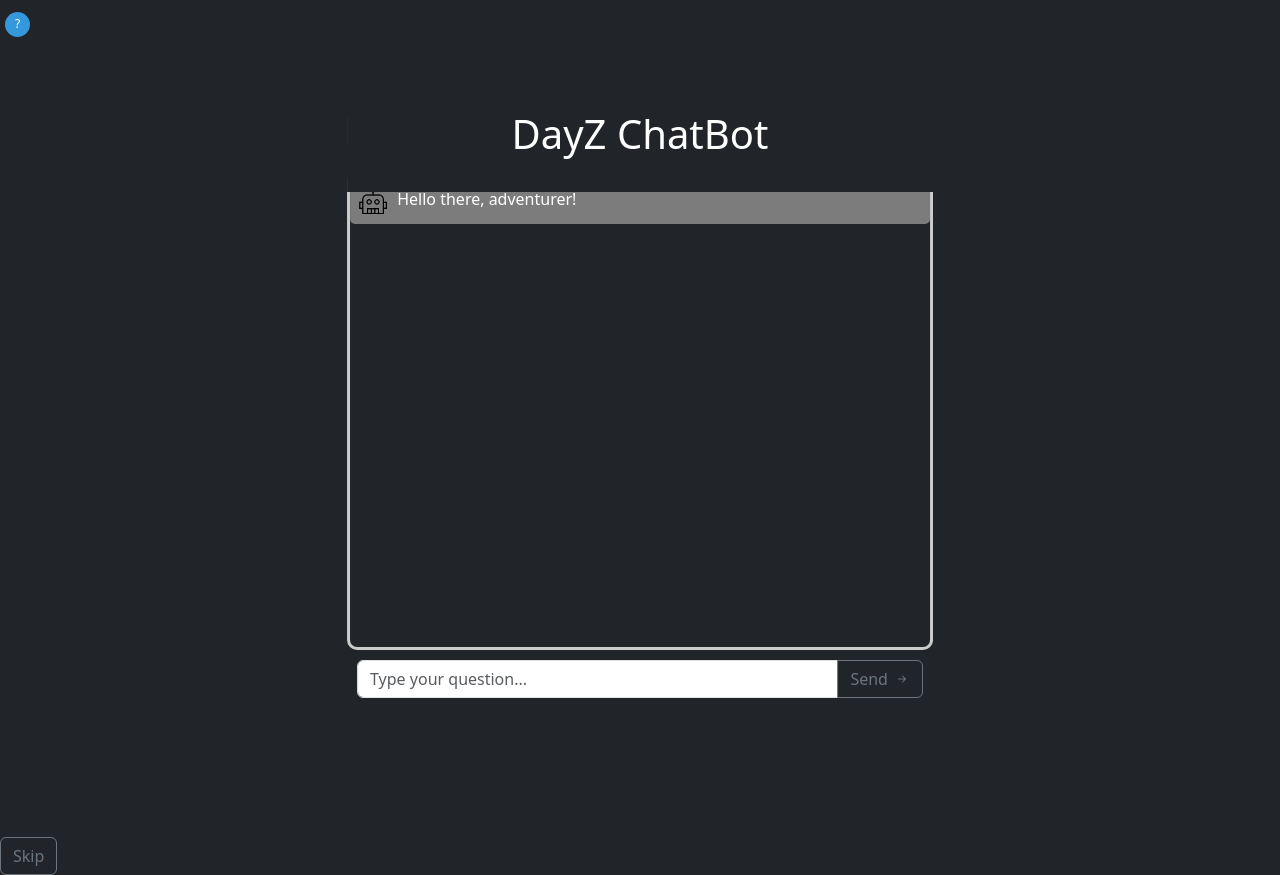
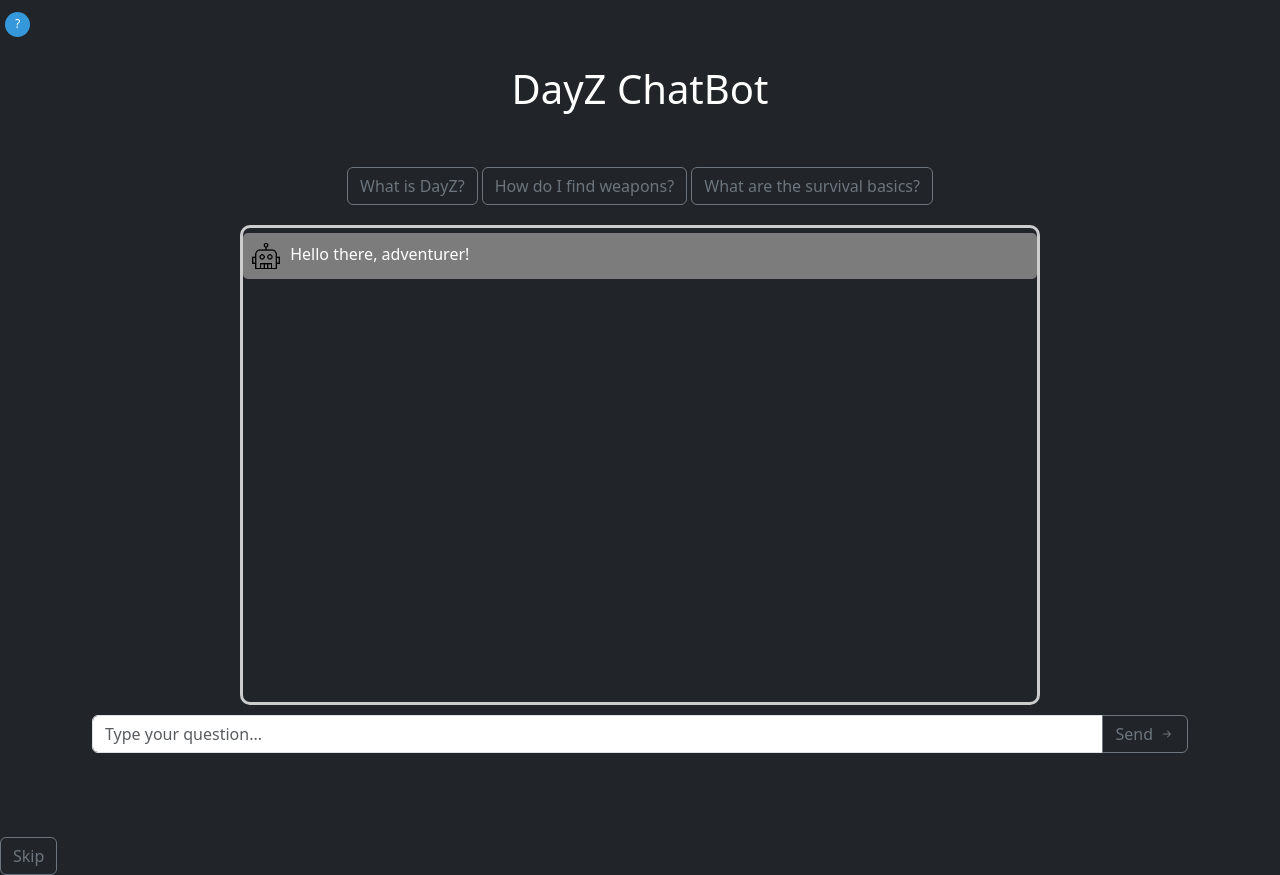
Before and after one commit to Zarser/Dayz-Support-Bot, a website: page index.html in a window 1280 px wide. Drawn offline with nearby package versions, Linux system fonts and the light colour scheme.

Commit message:
Update index.html

```diff
--- a/index.html
+++ b/index.html
@@ -6,7 +6,7 @@
     <meta http-equiv="Expires" content="0">
     <meta charset="UTF-8">
     <meta name="viewport" content="width=device-width, initial-scale=1.0">
-    <link rel="icon" src="bot.png">
+    <link rel="icon" href="bot.png"> <!-- Fixed href attribute -->
     <link rel="stylesheet" href="style.css">
     <link href="https://cdn.jsdelivr.net/npm/bootstrap@5.3.1/dist/css/bootstrap.min.css" rel="stylesheet" integrity="sha384-4bw+/aepP/YC94hEpVNVgiZdgIC5+VKNBQNGCHeKRQN+PtmoHDEXuppvnDJzQIu9" crossorigin="anonymous">
     <title>DayZ Bot</title>
@@ -20,29 +20,27 @@
     </div>
 
     <div class="container">
-        <div class="position-absolute top-50 start-50 translate-middle overflow-hidden">
+        <div class="position-relative">
             <div class="chat-container">
-                <nav class="navbar bg-dark border-body position-absolute top-0 start-50 translate-middle-x" data-bs-theme="dark">
-                    <h1 class=""><p class="text-body-emphasis">DayZ ChatBot</p></h1>
+                <nav class="navbar bg-dark border-body" data-bs-theme="dark">
+                    <h1><p class="text-body-emphasis">DayZ ChatBot</p></h1>
                 </nav>
                 <div class="example-questions text-center">
                     <button class="btn btn-outline-secondary" onclick="askBot('What is DayZ?')">What is DayZ?</button>
                     <button class="btn btn-outline-secondary" onclick="askBot('How do I find weapons?')">How do I find weapons?</button>
                     <button class="btn btn-outline-secondary" onclick="askBot('What are the survival basics?')">What are the survival basics?</button>
                 </div>
-                <div class="chat-box" id="chatBox">
-
-                </div>
+                <div class="chat-box" id="chatBox"></div>
                 <div class="user-input input-group">
                     <input type="text" id="userInput" class="form-control" placeholder="Type your question...">
-                    <button id="sendBtn" class="btn btn-outline-secondary icon-link icon-link-hover" type="button" id="button-addon2">
-                        Send<svg xmlns="http://www.w3.org/2000/svg" width="16" height="16" fill="currentColor" class="bi bi-arrow-right-short" viewBox="0 0 16 16">
+                    <button id="sendBtn" class="btn btn-outline-secondary icon-link icon-link-hover" type="button">
+                        Send
+                        <svg xmlns="http://www.w3.org/2000/svg" width="16" height="16" fill="currentColor" class="bi bi-arrow-right-short" viewBox="0 0 16 16">
                             <path fill-rule="evenodd" d="M4 8a.5.5 0 0 1 .5-.5h5.793L8.146 5.354a.5.5 0 1 1 .708-.708l3 3a.5.5 0 0 1 0 .708l-3 3a.5.5 0 0 1-.708-.708L10.293 8.5H4.5A.5.5 0 0 1 4 8z"/>
                         </svg>
                     </button>
                     <button id="skipButton" class="btn btn-outline-secondary icon-link icon-link-hover skip-button" type="button">Skip</button>
                 </div>
-
             </div>
         </div>
     </div>
```
